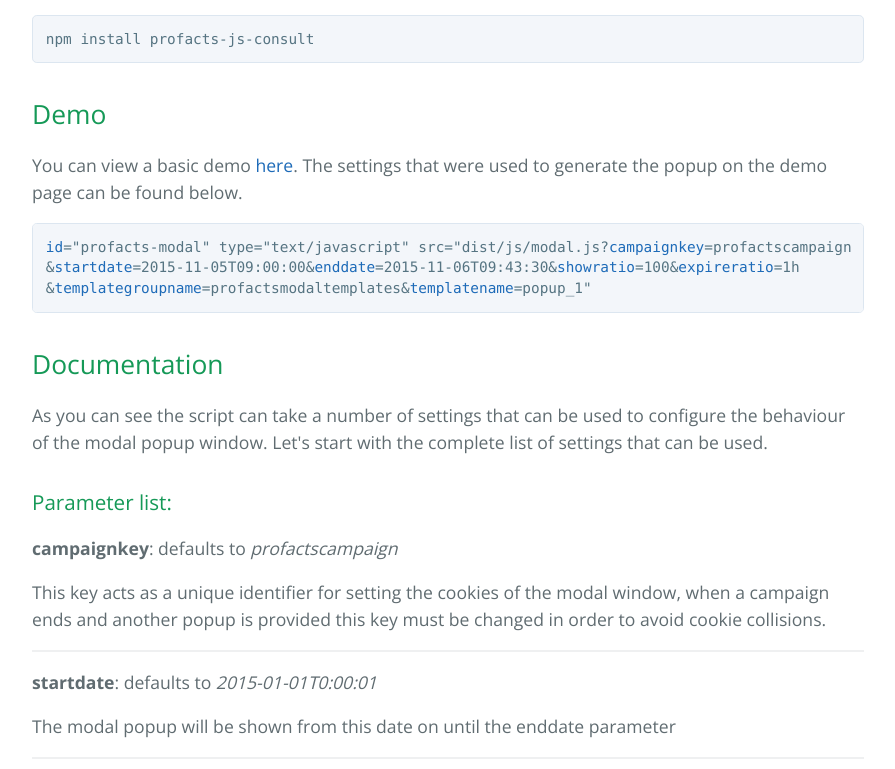
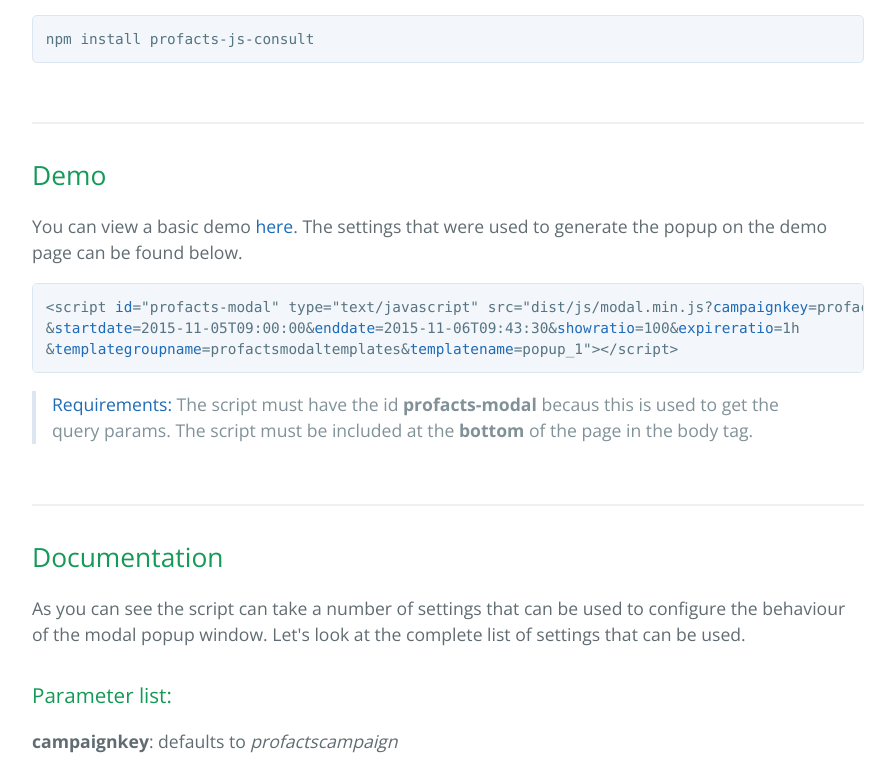
Before and after one commit to ONEAgency/profacts-js-consult, a website: page index.html in a window 1280 px wide. Shown: the part 567-1336 px from the top of the page, without its empty margins (192-1087 px from the left). Drawn offline with nearby package versions, Linux system fonts and the light colour scheme.

Commit message:
gh-pages: more doc

```diff
--- a/index.html
+++ b/index.html
@@ -32,22 +32,31 @@
       </p>
 
       <pre><code>npm install profacts-js-consult</code></pre>
-
+      <br>
+      <hr>
       <h2>Demo</h2>
       <p>
         You can view a basic demo <a href="example.html">here</a>.
         The settings that were used to generate the popup on the demo page can be found below.
       </p>
 
-      <pre><code><a>id</a>="profacts-modal" type="text/javascript" src="dist/js/modal.js?<a>campaignkey</a>=profactscampaign
+      <pre><code>&lt;script <a>id</a>="profacts-modal" type="text/javascript" src="dist/js/modal.min.js?<a>campaignkey</a>=profactscampaign
 &<a>startdate</a>=2015-11-05T09:00:00&<a>enddate</a>=2015-11-06T09:43:30&<a>showratio</a>=100&<a>expireratio</a>=1h
-&<a>templategroupname</a>=profactsmodaltemplates&<a>templatename</a>=popup_1"</code></pre>
+&<a>templategroupname</a>=profactsmodaltemplates&<a>templatename</a>=popup_1"&gt;&lt;/script&gt;</code></pre>
 
+      <blockquote>
+        <a>Requirements: </a>The script must have the id <strong>profacts-modal</strong> becaus this is used to get the query params.
+        The script must be included at the <strong>bottom</strong> of the page in the body tag.
+      </blockquote>
+      <br>
+      <hr>
       <h2>Documentation</h2>
       <p>
         As you can see the script can take a number of settings that can be used to configure the behaviour of the modal popup window.
-        Let's start with the complete list of settings that can be used.
+        Let's look at the complete list of settings that can be used.
       </p>
+
+
 
       <h3>Parameter list:</h3>
 
@@ -128,7 +137,9 @@
       <hr>
 
       <h3>About the Styling (scss):</h3>
-
+      <p>
+        Everything is compiled with <strong>gulp</strong> into the css folder, this can be altered and you can create extra files that you can use in your new templates. For example: you can duplicate the <i>template-styles.scss</i> file and rename it to <i>template2.scss</i> and then change the <i>@import "layout/template";</i> line to another file with the scss for the second popup. Or you can link up a css file that is on a cdn in your template, it is really up to you.
+      </p>
       <footer class="site-footer">
         <span class="site-footer-owner">
           <a href="https://github.com/ONEAgency/profacts-js-consult">Profacts-js-consult</a> is maintained by <a href="https://github.com/ONEAgency">ONEAgency</a>.
```
